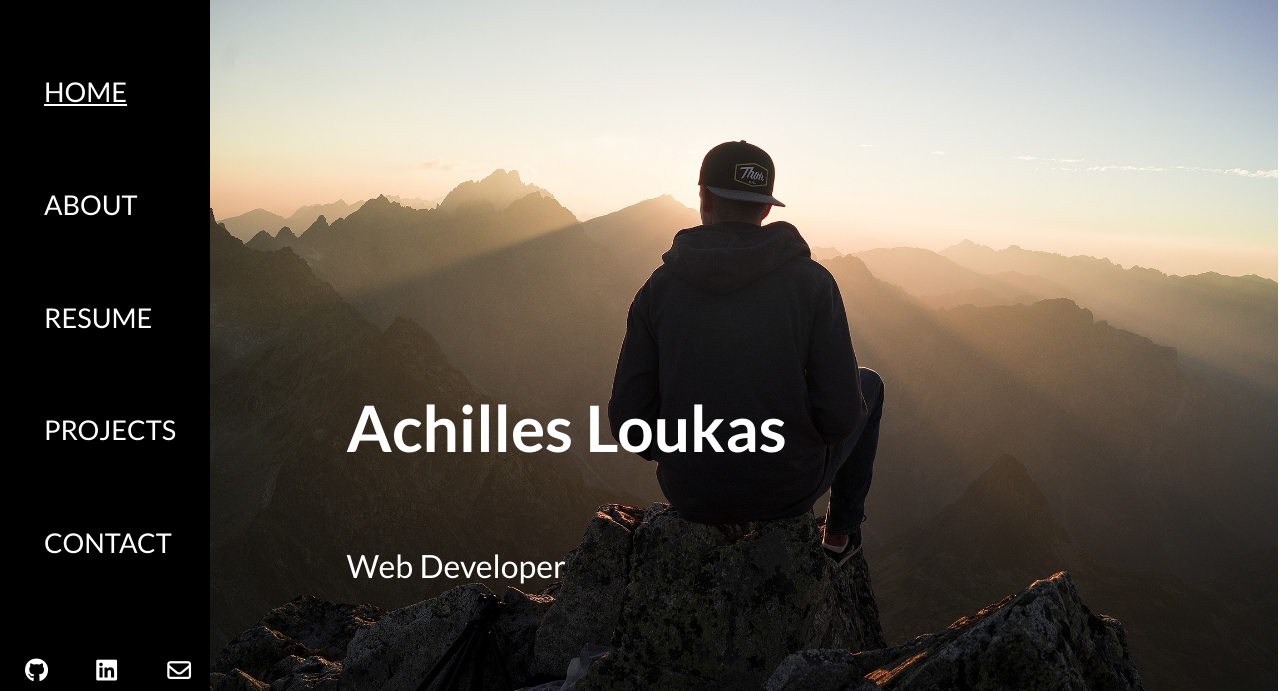
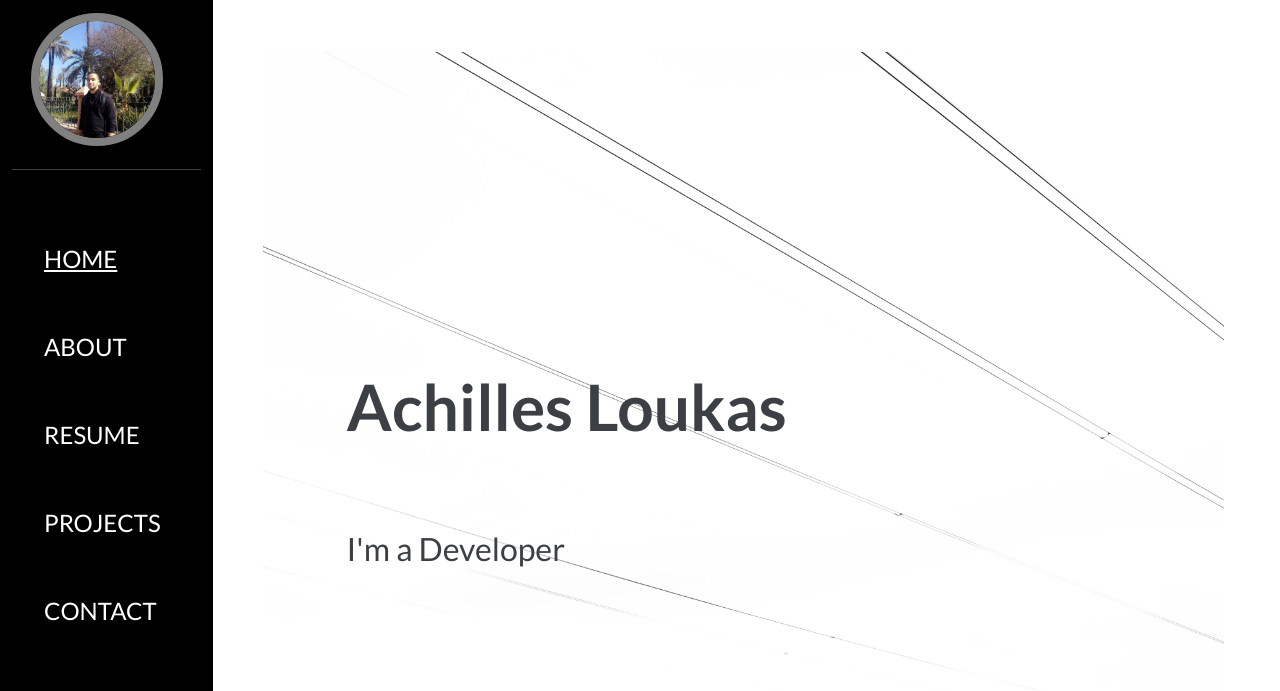
Before and after one commit to filiplouk/Achilles-Loukas, a plain HTML site: page index.html in a window 1280 px wide. Shown: the top 691 px of the page. Drawn offline with nearby package versions, Linux system fonts and the light colour scheme.

Commit message:
change main picture

```diff
--- a/index.css
+++ b/index.css
@@ -5,20 +5,41 @@
   background-color: black;
   position: fixed;
 
+
+
 }
 
 .navigation-bar a{
-  font-size: 2rem;
+  font-size: 1.4rem;
   color:white;
   text-decoration: inherit;
   font-family: 'Lato', sans-serif;
 
 }
 
+
+
+
 .navigation-bar .chapter{
-  margin-top:9vh;
+  margin-top:6vh;
   position: relative;
   left:15%;
+}
+
+.navigation-bar img{
+  width:70%;
+  border-radius: 50%;
+  position:relative;
+  left:10%;
+  margin-top: 7%;
+  margin-bottom: 4%;
+  border: 8px solid grey;
+}
+
+.navigation-bar hr{
+  height: 4px;
+  color: white;
+
 }
 
 .icons{
@@ -35,10 +56,10 @@
 @media only screen and (max-width: 1300px) {
 
   .navigation-bar a{
-    font-size: 1.7rem;
+    font-size: 1.5rem;
   }
   .navigation-bar .chapter{
-    margin-top:9vh;
+    margin-top:6.5vh;
   }
 }
 
@@ -56,27 +77,26 @@
 /* --------------------------------------- Content -------------------------------------------------- */
 
 /* IMG */
-.content img{
-  width: 102%;
-}
+
 
 #label_1{
   font-family: "Lato", sans-serif;
   font-size: 5rem;
   font-weight: bold;
   position: absolute;
-  top:7%;
+  top:6.5%;
   left: 13%;
-  color: white;
+  color: #3C4044;
 }
+
 
 #label_2{
   font-family: "Lato", sans-serif;
   font-size: 3rem;
   position: absolute;
-  top:10%;
+  top:9.5%;
   left: 13%;
-  color: white;
+  color: #3C4044;
 }
 
 @media only screen and (min-width: 1200px) {
@@ -84,6 +104,7 @@
     position: relative;
     left: 15.8%;
   }
+
   .content img{
     width: 102%;
 
@@ -162,10 +183,6 @@
   margin-right: 1%;
 }
 
-.section a{
-  font-size: 137%;
-
-}
 
 .section li{
   font-size: 137% ;
@@ -181,20 +198,28 @@
 
 #projects h4{
   margin-top: 8%;
+  margin-bottom: 6%;
 }
 
 .project{
   text-align:center;
 
 }
-.tools{
-  text-align: center;
+
+.project a{
+  color:#3C4048;
+  font-family: "Lato", sans-serif;
+  font-size: 150%;
+  text-decoration: none;
+  font-weight: 300;
 }
+
 
 .tools .row{
   font-size: 125%;
   font-family: "Lato", sans-serif;
-  border:1px solid #3C4048;
+  border:1px solid grey;
+  margin-bottom: 6%;
 }
 
 
@@ -207,6 +232,7 @@
     margin-top: 10%;
   }
   .section h1{
+    margin-top: 5%;
     font-size: 210%;
   }
   .section h3{
--- a/index.html
+++ b/index.html
@@ -42,6 +42,10 @@
     <div class="row">
       <div class="col-xl-2 navigation-bar d-none  d-xl-block">
         <div class="row">
+          <div class="col-xxl-12 ">
+            <img src="images/you.jpg" alt="">
+            <hr>
+          </div>
           <div class="col-xxl-12 chapter">
             <a href="#">HOME</a>
           </div>
@@ -65,13 +69,15 @@
             <div class="icons">
               <div class="row">
                 <div class="col-4">
-                  <a href="#"> <i class="fa-brands fa-github fa-white fa-sm"></i></a>
+                  <a href="https://l.facebook.com/l.php?u=https%3A%2F%2Fgithub.com%2Ffiliplouk%3Ffbclid%3DIwAR3eOYqB1F-yzeEsdRKy4VBdoQ9dmkhMKUzd9V_f1_fo-Wn40ftfa6LW2bU&h=AT3hE8uJJ88CSb-hi7ZS6-DuQVYu39ZvVNhL93tiVJq4tCkyvMhCCXVYNC12hDDXABN6KJLLEc_qCWkBjU1P40i8PjDNxDgv3SqsDn_0PkmViJ4ZBY6h8U8PL7UdzYzxJUVW-A"
+                    target="_blank" rel="noreferrer noopener">
+                    <i class="fa-brands fa-github fa-white fa-sm"></i></a>
                 </div>
                 <div class="col-4">
-                  <a href="#"><i class="fa-brands fa-linkedin fa-sm"></i></a>
+                  <a href="https://www.linkedin.com/in/achilles-loukas-431a7b250/" target="_blank"><i class="fa-brands fa-linkedin fa-sm "></i></a>
                 </div>
-                <div class="col-4">
-                  <a href="#"> <i class="fa-regular fa-envelope fa-sm"></i></a>
+                <div class="col-4" data-bs-container="body" data-bs-toggle="popover" data-bs-placement="top" data-bs-content="filipachlouk@gmail.com">
+                  <a role="button" style="color:white"> <i class="fa-regular fa-envelope fa-sm"></i></a>
                 </div>
 
               </div>
@@ -82,10 +88,12 @@
       </div>
     </div>
     <div class="col-xl-10 content">
-      <div class="img d-none  d-xl-block">
-        <img id="top-image" src="images/me.jpg">
+      <div class="d-none  d-xl-block section">
+        <img id="top-image" src="images/76.jpg">
         <label id="label_1">Achilles Loukas</label>
-        <label id="label_2">Web Developer</label>
+        <label id="label_2"></label>
+
+
       </div>
 
 
@@ -222,7 +230,7 @@
 
         <div class="project ">
           <h4 class="mb-5">MADE WITH</h4>
-          <div class="tools">
+          <div class="tools ">
             <p>FRONTEND</p>
             <div class="row">
               <div class="col">
--- a/index.js
+++ b/index.js
@@ -1,3 +1,5 @@
+
+// -----------------  Underline Section when scroll ------------------------
 
 document.querySelector(".chapter a").style.textDecoration = "underline"
 window.addEventListener('scroll', function() {
@@ -5,7 +7,7 @@ window.addEventListener('scroll', function() {
   const percentage = window.pageYOffset;
   // document.querySelector('.chapter a').innerHTML = percentage +"%";
   const chapters = document.querySelectorAll(".chapter a");
-  if (percentage<700 ){
+  if (percentage<600 ){
     chapters.forEach(function(element){
       element.style.textDecoration = "none";
     });
@@ -23,7 +25,7 @@ window.addEventListener('scroll', function() {
     });
     chapters[2].style.textDecoration = "underline";
   }
-  else if (percentage<4800){
+  else if (percentage<4300){
     chapters.forEach(function(element){
       element.style.textDecoration = "none";
     });
@@ -36,7 +38,22 @@ window.addEventListener('scroll', function() {
     chapters[4].style.textDecoration = "underline";
   }
 
+});
 
 
+// ------------------ Label 2 Typing -----------------------
+let txt = "I'm a Developer";
+let i = 0;
+let speed = 150;
+function typeWriter() {
+  if (i < txt.length) {
+    document.getElementById("label_2").innerHTML += txt.charAt(i);
+    i++;
+    setTimeout(typeWriter, speed);
+  }
+}
+typeWriter();
 
-});
+// ----------------------Enable Popovers-----------------------------
+const popoverTriggerList = document.querySelectorAll('[data-bs-toggle="popover"]')
+const popoverList = [...popoverTriggerList].map(popoverTriggerEl => new bootstrap.Popover(popoverTriggerEl))
```
Also changed, not shown: images/76.jpg (added), images/you.jpg (added).
